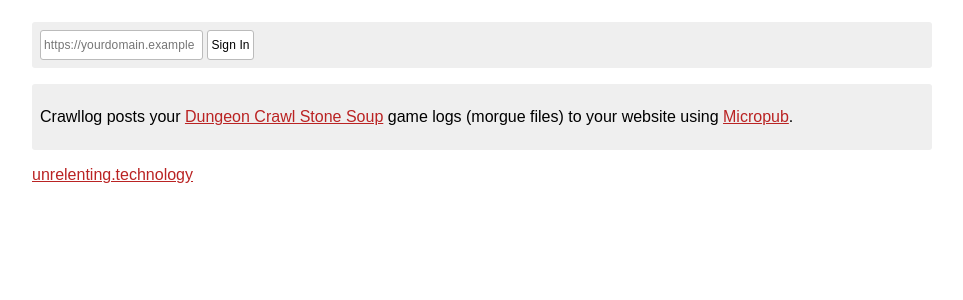
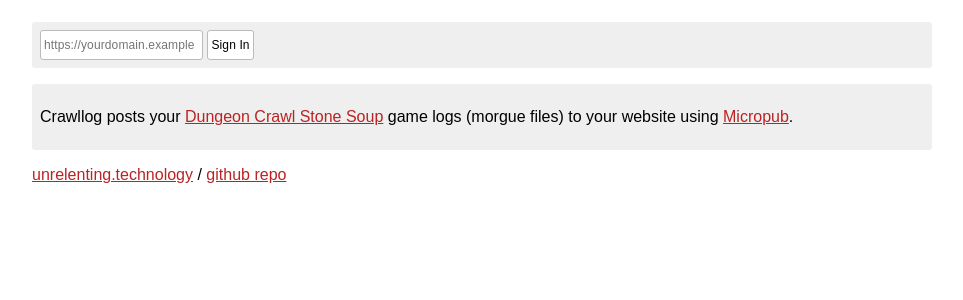
Before and after one commit to valpackett/crawllog, a Flask app: page / in a window 1280 px wide. Shown: the part 58-358 px from the top of the page, without its empty margins (158-1121 px from the left). Run offline with Flask 2, Linux system fonts and the light colour scheme.

Commit message:
link to github repo

```diff
--- a/templates/index.html
+++ b/templates/index.html
@@ -79,7 +79,7 @@
 		</section>
 
 		<footer>
-			<a href="https://unrelenting.technology">unrelenting.technology</a>
+			<a href="https://unrelenting.technology">unrelenting.technology</a> / <a href="https://github.com/myfreeweb/crawllog">github repo</a>
 		</footer>
 	</body>
 </html>
```
